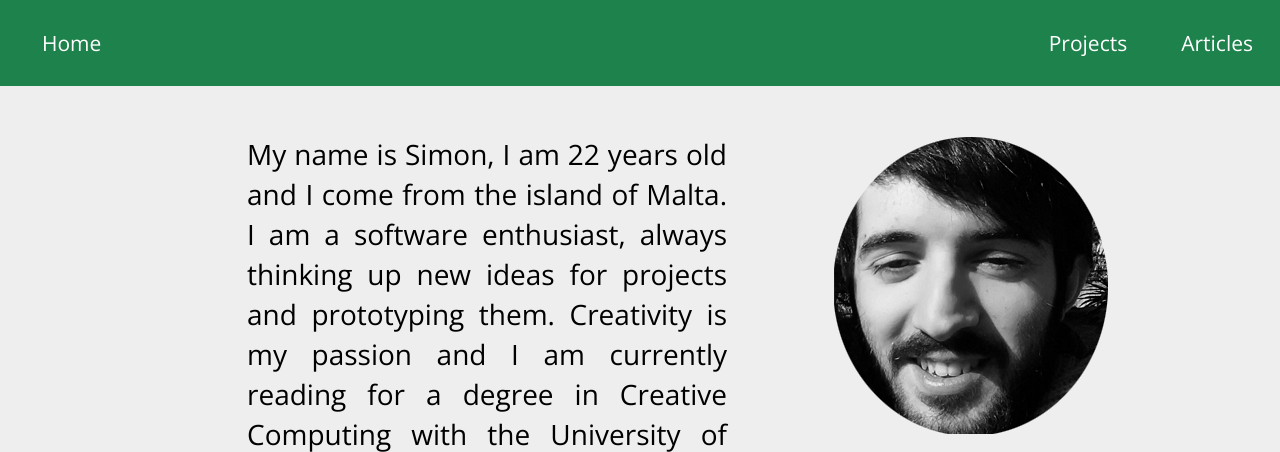
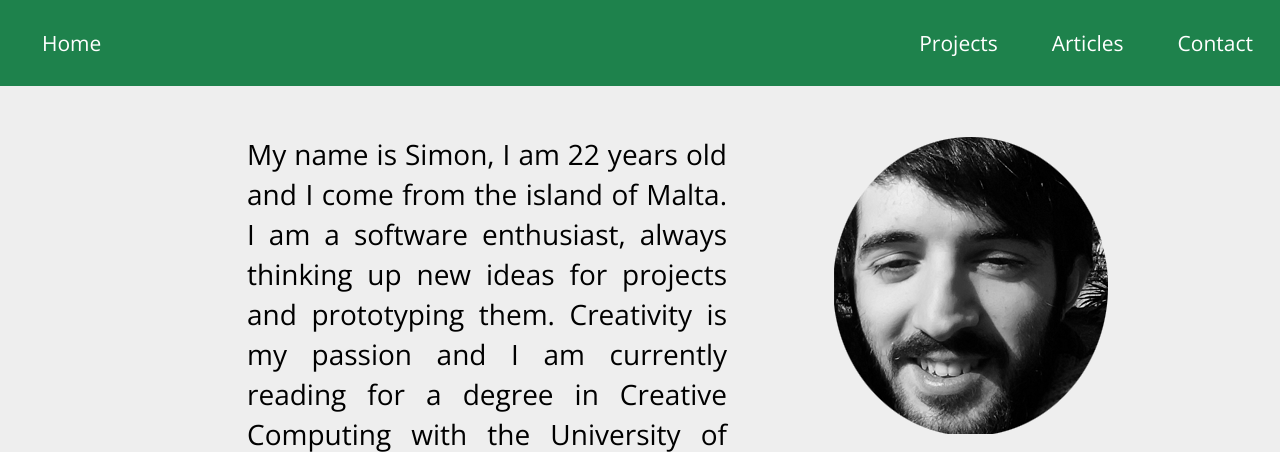
Before and after one commit to purrcat259/digitalcat, a Flask app: page / in a window 1280 px wide. Shown: the top 452 px of the page. Run offline with Flask 2, Linux system fonts and the light colour scheme; some libraries are stand-ins or nearby versions.

Commit message:
Added contact to nav and merged lists

```diff
--- a/templates/layout.html
+++ b/templates/layout.html
@@ -41,6 +41,11 @@
                                 <span class="nav-text">Articles</span>
                             </button>
                         </a></li>
+                        <li><a href="{{ url_for('contact') }}">
+                            <button type="button" class="btn btn-success btn-rmv-col">
+                                <span class="nav-text">Contact</span>
+                            </button>
+                        </a></li>
                     </ul>
                 </div>
             </nav>
```
